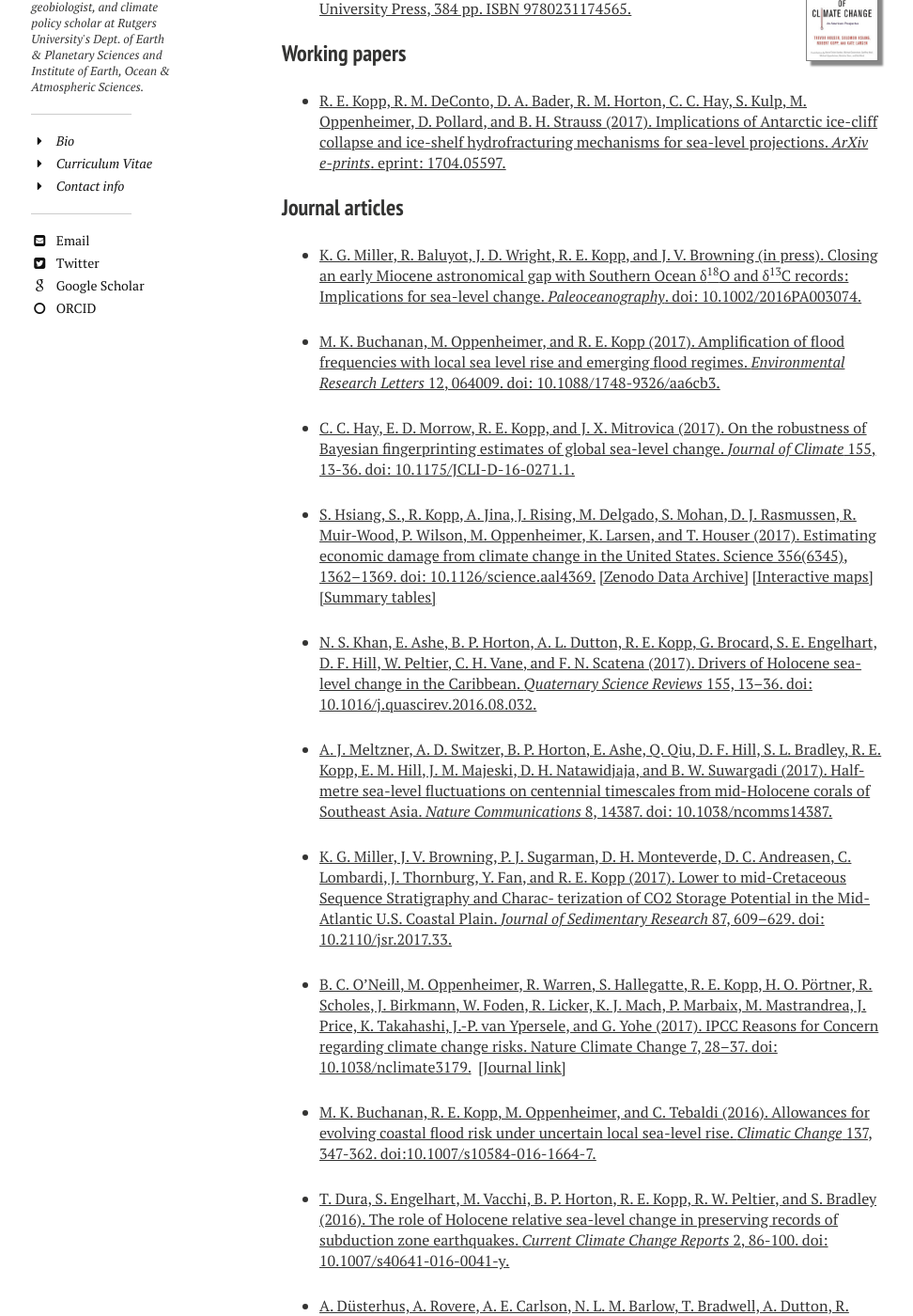
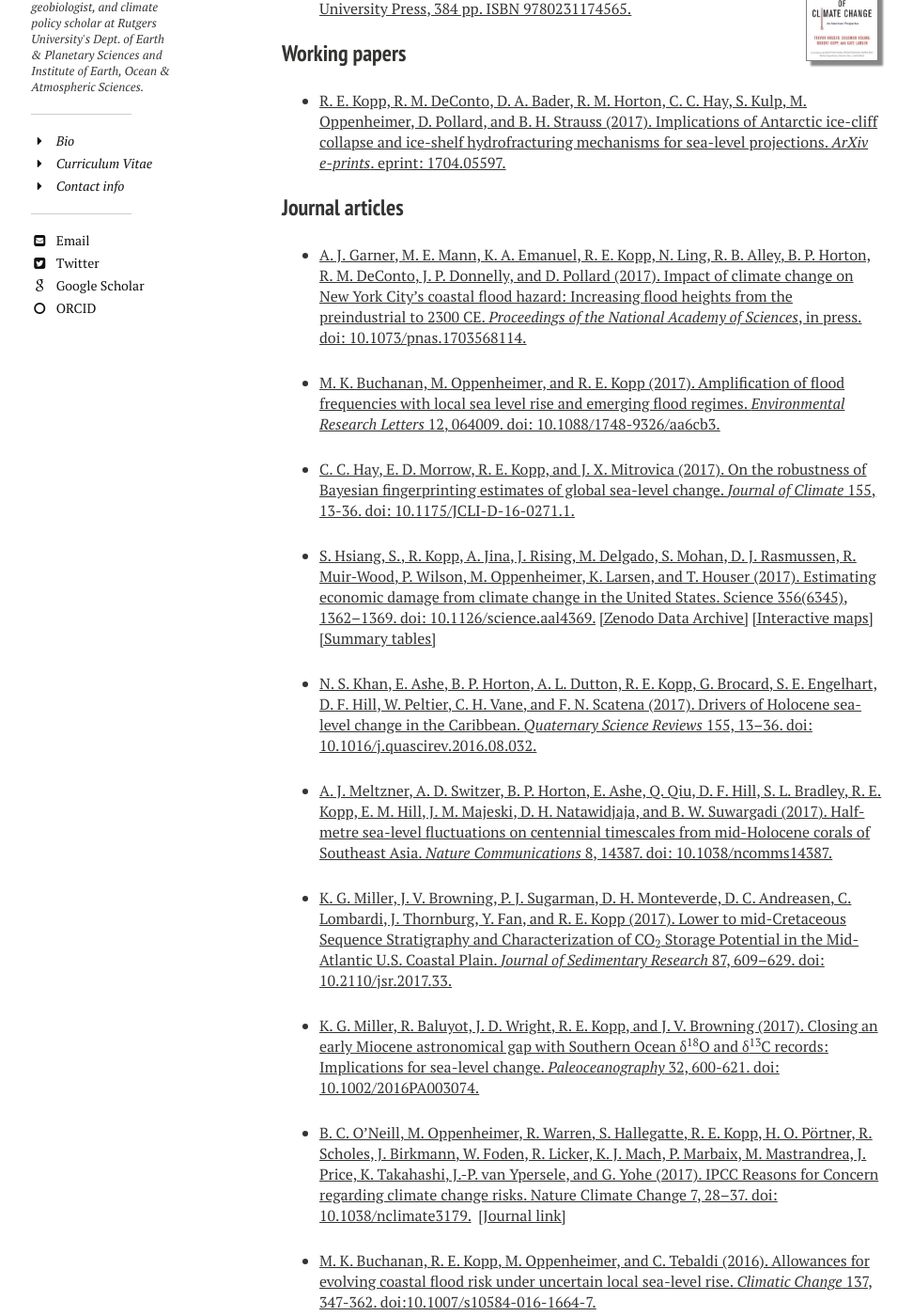
Before and after one commit to mrke/bobkopp.github.io, a Jekyll site: the page built from papers/index.md, in a window 1280 px wide and 1400 px high, scrolled down 1300 px. Shown: the whole window at 94% size, without its empty margins (20-992 px from the left). Built offline with Jekyll 4.4.1, drawn with Linux system fonts in a browser that asks for light colours; nearby versions of some CDN libraries; some of the changed text lies outside the part shown.

Commit message:
Garner et al 2017

```diff
--- a/papers/index.md
+++ b/papers/index.md
@@ -41,7 +41,7 @@
 
 ### Journal articles
 
-* [K. G. Miller, R. Baluyot, J. D. Wright, R. E. Kopp, and J. V. Browning (in press). Closing an early Miocene astronomical gap with Southern Ocean δ<sup>18</sup>O and δ<sup>13</sup>C records: Implications for sea-level change. _Paleoceanography_. doi: 10.1002/2016PA003074.](http://dx.doi.org/10.1002/2016PA003074)
+* [A. J. Garner,  M. E. Mann, K. A. Emanuel, R. E. Kopp, N. Ling, R. B. Alley, B. P. Horton, R. M. DeConto, J. P. Donnelly, and D. Pollard (2017). Impact of climate change on New York City’s coastal flood hazard: Increasing flood heights from the preindustrial to 2300 CE. _Proceedings of the National Academy of Sciences_, in press. doi: 10.1073/pnas.1703568114.](http://dx.doi.org/10.1073/pnas.1703568114)
 
 * [M. K. Buchanan, M. Oppenheimer, and R. E. Kopp (2017). Amplification of flood frequencies with local sea level rise and emerging flood regimes. _Environmental Research Letters_ 12, 064009. doi: 10.1088/1748-9326/aa6cb3.](http://dx.doi.org/10.1088/1748-9326/aa6cb3)
 
@@ -53,7 +53,9 @@
 
 * [A. J. Meltzner, A. D. Switzer, B. P. Horton, E. Ashe, Q. Qiu, D. F. Hill, S. L. Bradley, R. E. Kopp, E. M. Hill, J. M. Majeski, D. H. Natawidjaja, and B. W. Suwargadi (2017). Half-metre sea-level fluctuations on centennial timescales from mid-Holocene corals of Southeast Asia. _Nature Communications_ 8, 14387. doi: 10.1038/ncomms14387.](http://dx.doi.org/10.1038/ncomms14387)
 
-* [K. G. Miller, J. V. Browning, P. J. Sugarman, D. H. Monteverde, D. C. Andreasen, C. Lombardi, J. Thornburg, Y. Fan, and R. E. Kopp (2017). Lower to mid-Cretaceous Sequence Stratigraphy and Charac- terization of CO2 Storage Potential in the Mid-Atlantic U.S. Coastal Plain. _Journal of Sedimentary Research_ 87, 609–629. doi: 10.2110/jsr.2017.33.](http://dx.doi.org/10.2110/jsr.2017.33)
+* [K. G. Miller, J. V. Browning, P. J. Sugarman, D. H. Monteverde, D. C. Andreasen, C. Lombardi, J. Thornburg, Y. Fan, and R. E. Kopp (2017). Lower to mid-Cretaceous Sequence Stratigraphy and Characterization of CO<sub>2</sub> Storage Potential in the Mid-Atlantic U.S. Coastal Plain. _Journal of Sedimentary Research_ 87, 609–629. doi: 10.2110/jsr.2017.33.](http://dx.doi.org/10.2110/jsr.2017.33)
+
+* [K. G. Miller, R. Baluyot, J. D. Wright, R. E. Kopp, and J. V. Browning (2017). Closing an early Miocene astronomical gap with Southern Ocean δ<sup>18</sup>O and δ<sup>13</sup>C records: Implications for sea-level change. _Paleoceanography_ 32, 600-621. doi: 10.1002/2016PA003074.](http://dx.doi.org/10.1002/2016PA003074)
 
 * [B. C. O’Neill, M. Oppenheimer, R. Warren, S. Hallegatte, R. E. Kopp, H. O. Pörtner, R. Scholes, J. Birkmann, W. Foden, R. Licker, K. J. Mach, P. Marbaix, M. Mastrandrea, J. Price, K. Takahashi, J.-P. van Ypersele, and G. Yohe (2017). IPCC Reasons for Concern regarding climate change risks. Nature Climate Change 7, 28–37. doi: 10.1038/nclimate3179.](http://rdcu.be/ohnY)   [[Journal link]](http://dx.doi.org/10.1038/nclimate3179)
 
```
Also changed, not shown: other parts of papers/index.md (+1 -1 lines), impact/index.md (+2 -2 lines), 1 other file.
